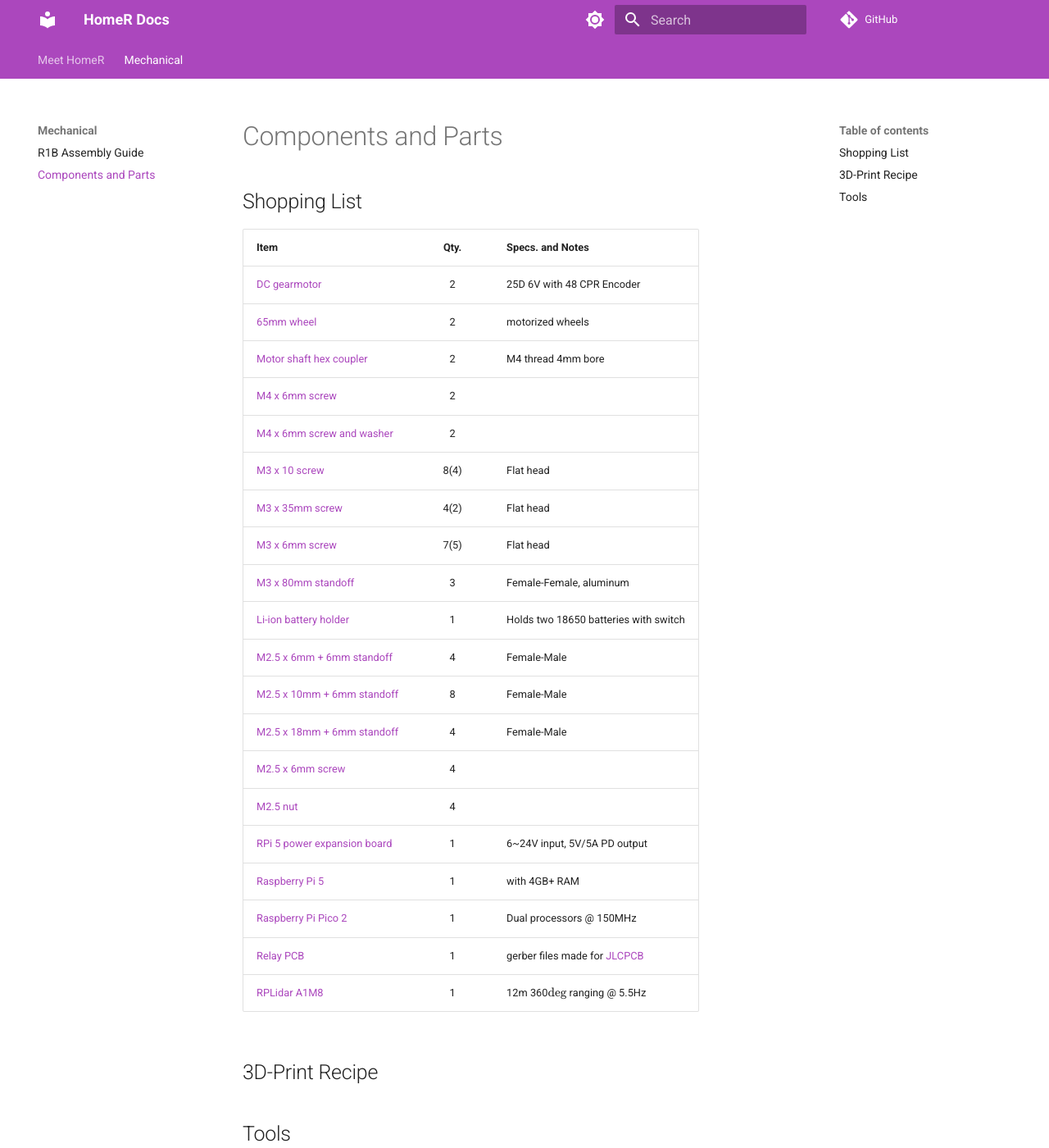
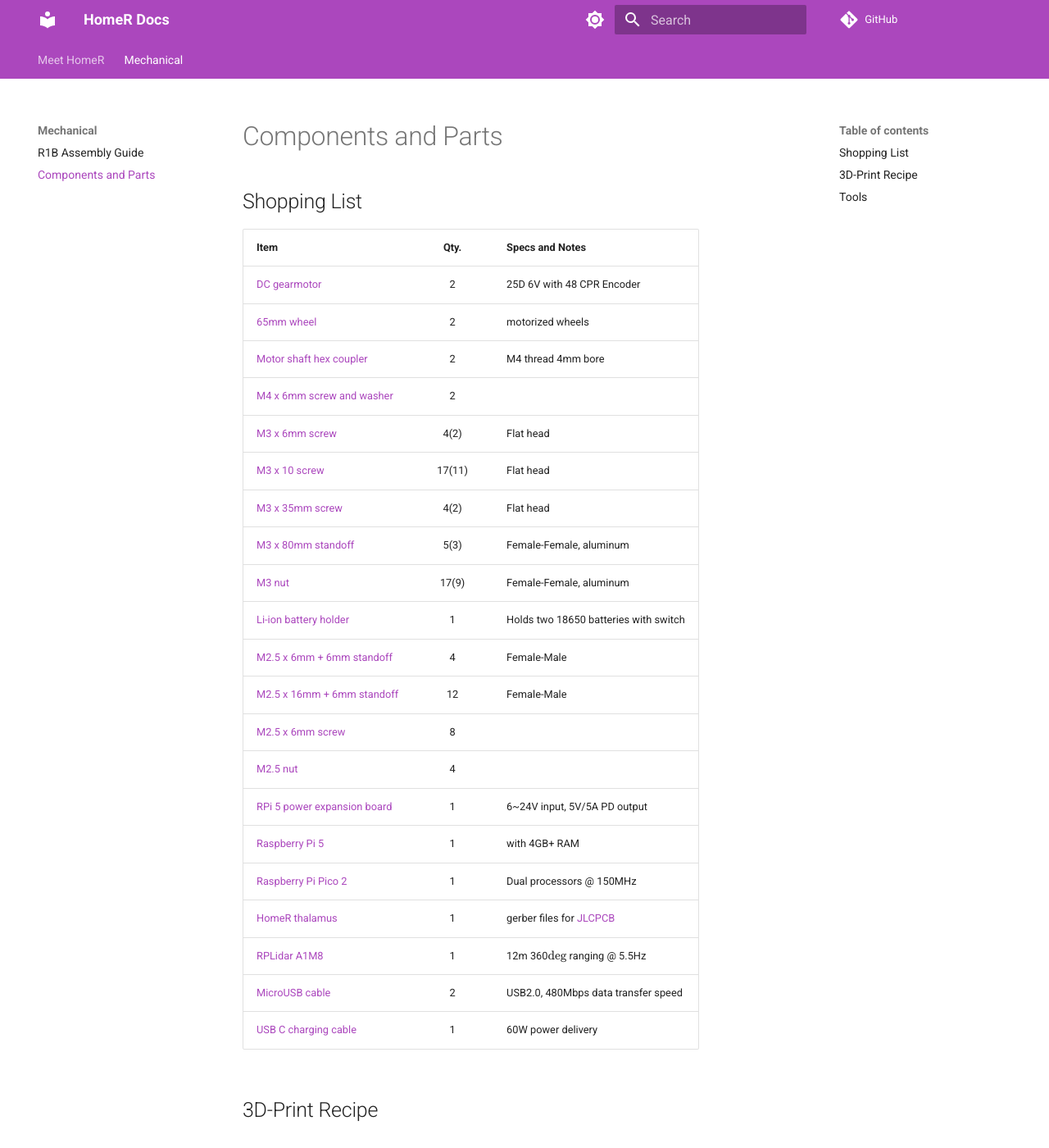
Before and after one commit to linzhangUCA/homer_docs, an MkDocs documentation site: the page built from docs/mechanical/components.md, in a window 1280 px wide and 1400 px high. Shown: the whole window at 82% size. Built offline with MkDocs 1.6.1 and Material for MkDocs 9.7.7, drawn with Linux system fonts in a browser that asks for light colours; comment, search, counter and statistics services are not loaded.

Commit message:
update components list table

```diff
--- a/docs/mechanical/components.md
+++ b/docs/mechanical/components.md
@@ -2,28 +2,29 @@
 
 ## Shopping List
 
-| Item                             | Qty.   | Specs. and Notes                                   |
+| Item                             | Qty.   | Specs and Notes                                   |
 | :---                             | :---:  |  :---                                    |
 | [DC gearmotor](https://www.pololu.com/product/4805) | 2 | 25D 6V with 48 CPR Encoder |
 | [65mm wheel](https://category.yahboom.net/products/wheel-set?variant=39548381855828) | 2 | motorized wheels |
 | [Motor shaft hex coupler](https://a.co/d/buWAU2q) | 2 | M4 thread 4mm bore |
-| [M4 x 6mm screw](https://a.co/d/bu8cqUb) | 2 |  |
 | [M4 x 6mm screw and washer](https://a.co/d/eusmNKX) | 2 |  |
-| [M3 x 10 screw](https://a.co/d/6JUqCT9) | 8(4) | Flat head  |
+| [M3 x 6mm screw](https://a.co/d/28eOinh) | 4(2) | Flat head |
+| [M3 x 10 screw](https://a.co/d/6JUqCT9) | 17(11) | Flat head  |
 | [M3 x 35mm screw](https://a.co/d/a0xBNZZ) | 4(2) | Flat head |
-| [M3 x 6mm screw](https://a.co/d/28eOinh) | 7(5) | Flat head |
-| [M3 x 80mm standoff](https://a.co/d/f24LilY) | 3 | Female-Female, aluminum  |
+| [M3 x 80mm standoff](https://a.co/d/f24LilY) | 5(3) | Female-Female, aluminum  |
+| [M3 nut](https://a.co/d/h4vMcRQ) | 17(9) | Female-Female, aluminum  |
 | [Li-ion battery holder](https://a.co/d/blfDLqV) | 1 | Holds two 18650 batteries with switch |
 | [M2.5 x 6mm + 6mm standoff](https://a.co/d/0K8fnnK) | 4 | Female-Male |
-| [M2.5 x 10mm + 6mm standoff](https://a.co/d/0K8fnnK) | 8 | Female-Male |
-| [M2.5 x 18mm + 6mm standoff](https://a.co/d/hgtgP67) | 4 | Female-Male |
-| [M2.5 x 6mm screw](https://a.co/d/0K8fnnK) | 4 |  |
+| [M2.5 x 16mm + 6mm standoff](https://a.co/d/4uF7J0m) | 12 | Female-Male |
+| [M2.5 x 6mm screw](https://a.co/d/0K8fnnK) | 8 |  |
 | [M2.5 nut](https://a.co/d/0K8fnnK) | 4 |  |
-| [RPi 5 power expansion board](https://category.yahboom.net/products/power-board-pi5?srsltid=AfmBOorrZLt4SKoNn9292LOmNHWs4nZjZb5CJ023ZJ8N3z0sGfRhGarv) | 1 | 6~24V input, 5V/5A PD output |
+| [RPi 5 power expansion board](https://category.yahboom.net/products/power-board-pi5) | 1 | 6~24V input, 5V/5A PD output |
 | [Raspberry Pi 5](https://www.raspberrypi.com/products/raspberry-pi-5/) | 1 | with 4GB+ RAM |
 | [Raspberry Pi Pico 2](https://www.raspberrypi.com/products/raspberry-pi-pico-2/) | 1 | Dual processors @ 150MHz |
-| [Relay PCB](https://github.com/linzhangUCA/homer_ee) | 1 | gerber files made for [JLCPCB](https://cart.jlcpcb.com/quote?spm=jlcpcb.Public.2006) |
+| [HomeR thalamus](https://github.com/linzhangUCA/homer_ee/blob/main/homer_thalamus/gerbers/homer_thalamus-gerber.zip) | 1 | gerber files for [JLCPCB](https://cart.jlcpcb.com/quote) |
 | [RPLidar A1M8](https://www.slamtec.com/en/Lidar/A1) | 1 | 12m 360$\deg$ ranging @ 5.5Hz |
+| [MicroUSB cable](https://a.co/d/4cDLAZ5) | 2 | USB2.0, 480Mbps data transfer speed |
+| [USB C charging cable](https://a.co/d/bu78AS5) | 1 | 60W power delivery |
 
 ## 3D-Print Recipe
 
```
